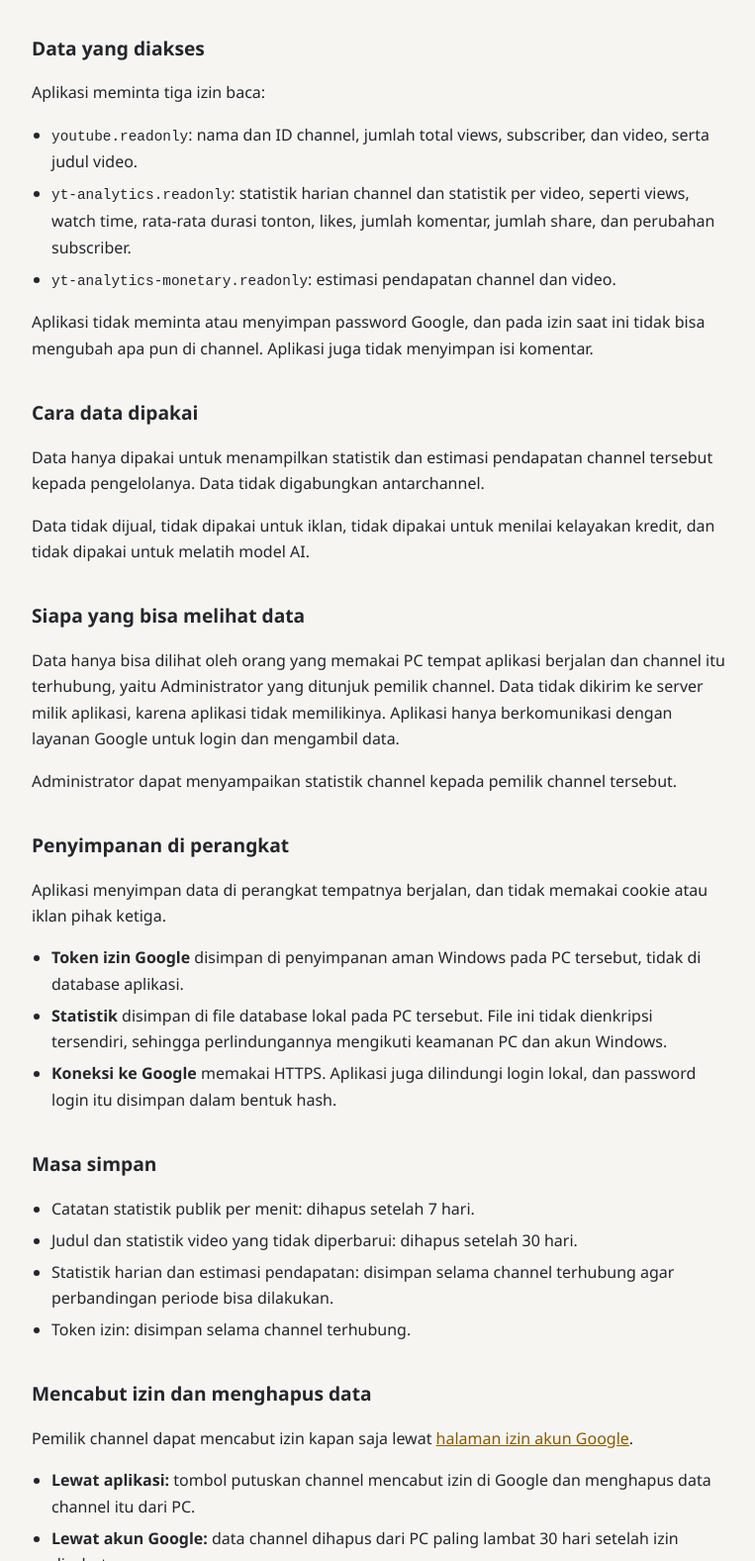
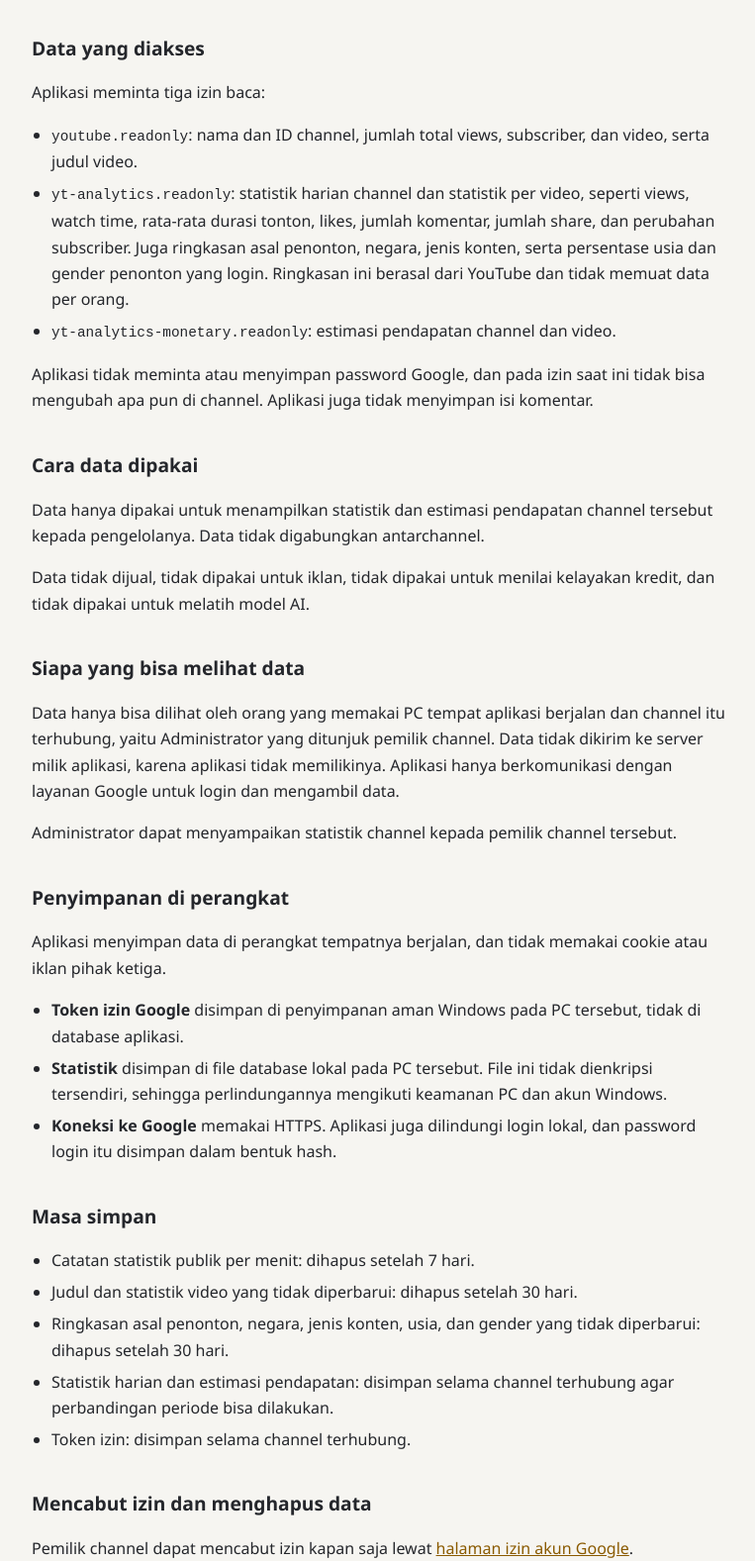
Before and after one commit to crezzvfx/crezzvfx.github.io, a plain HTML site: page privasi.html in a window 1280 px wide. Shown: the part 463-2040 px from the top of the page at 99% size, without its empty margins (256-1019 px from the left). Drawn offline with Linux system fonts and the light colour scheme.

Commit message:
Add files via upload

```diff
--- a/privasi.html
+++ b/privasi.html
@@ -27,7 +27,7 @@
       <p>Aplikasi meminta tiga izin baca:</p>
       <ul>
         <li><code>youtube.readonly</code>: nama dan ID channel, jumlah total views, subscriber, dan video, serta judul video.</li>
-        <li><code>yt-analytics.readonly</code>: statistik harian channel dan statistik per video, seperti views, watch time, rata-rata durasi tonton, likes, jumlah komentar, jumlah share, dan perubahan subscriber.</li>
+        <li><code>yt-analytics.readonly</code>: statistik harian channel dan statistik per video, seperti views, watch time, rata-rata durasi tonton, likes, jumlah komentar, jumlah share, dan perubahan subscriber. Juga ringkasan asal penonton, negara, jenis konten, serta persentase usia dan gender penonton yang login. Ringkasan ini berasal dari YouTube dan tidak memuat data per orang.</li>
         <li><code>yt-analytics-monetary.readonly</code>: estimasi pendapatan channel dan video.</li>
       </ul>
       <p>Aplikasi tidak meminta atau menyimpan password Google, dan pada izin saat ini tidak bisa mengubah apa pun di channel. Aplikasi juga tidak menyimpan isi komentar.</p>
@@ -52,6 +52,7 @@
       <ul>
         <li>Catatan statistik publik per menit: dihapus setelah 7 hari.</li>
         <li>Judul dan statistik video yang tidak diperbarui: dihapus setelah 30 hari.</li>
+        <li>Ringkasan asal penonton, negara, jenis konten, usia, dan gender yang tidak diperbarui: dihapus setelah 30 hari.</li>
         <li>Statistik harian dan estimasi pendapatan: disimpan selama channel terhubung agar perbandingan periode bisa dilakukan.</li>
         <li>Token izin: disimpan selama channel terhubung.</li>
       </ul>
```
Also changed, not shown: index.html (+1 -0 lines).
